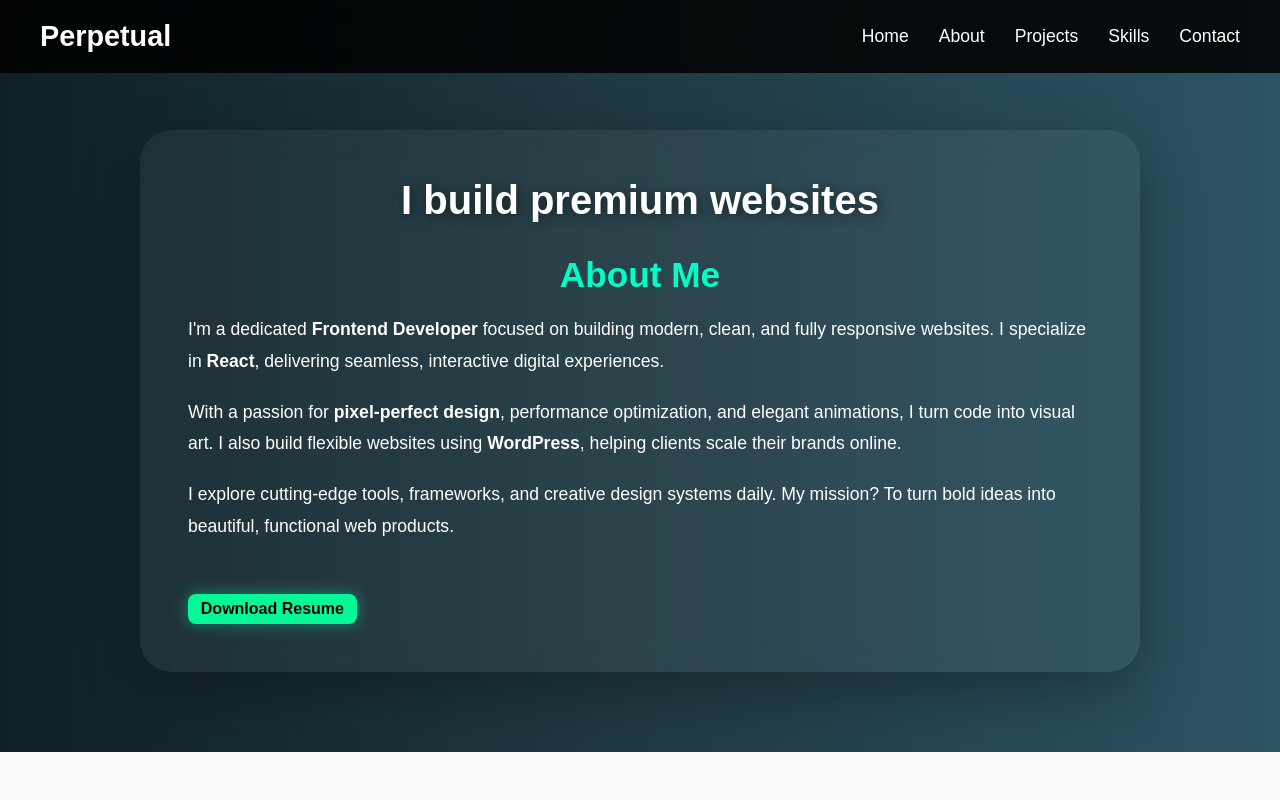
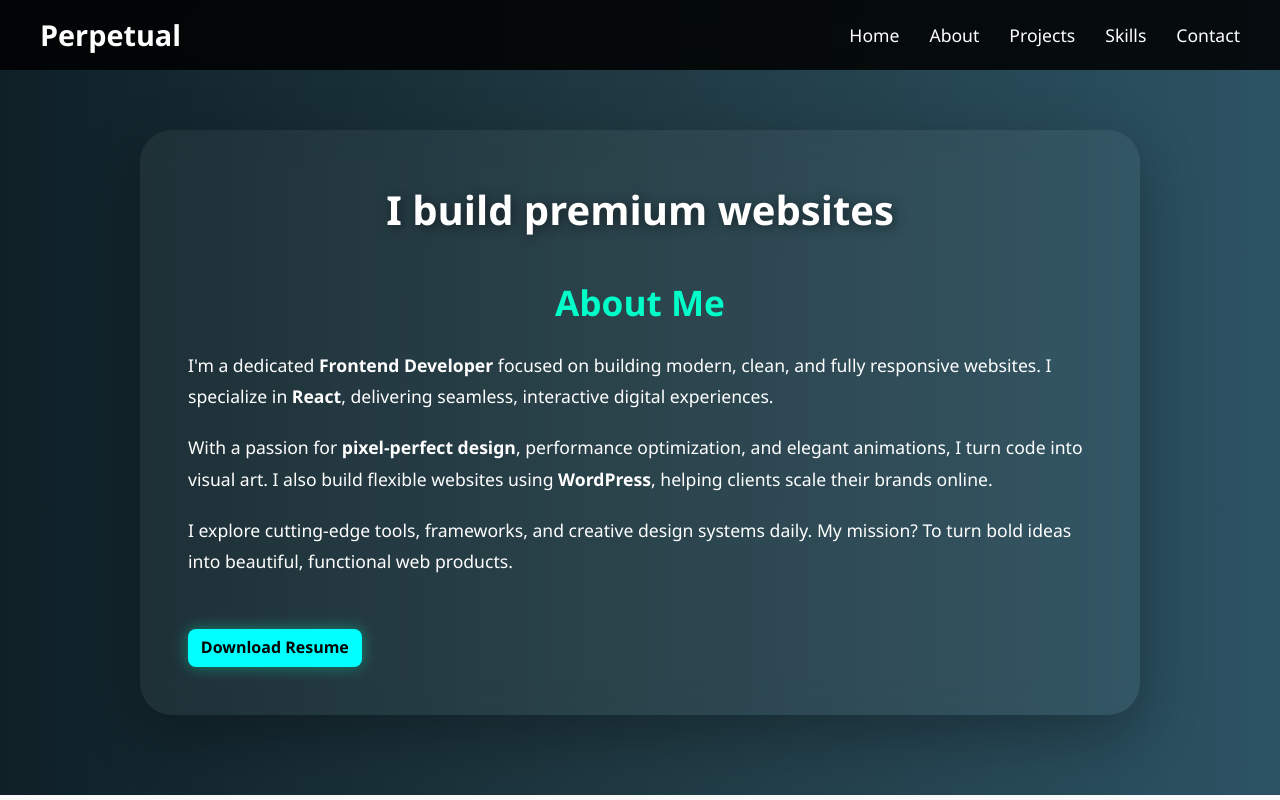
Before and after one commit to Perpetualisi/Perpetual_portfolio, a React (Vite) app: page /about in a window 1280 px wide. Built offline with nearby package versions, Linux system fonts and the light colour scheme.

Commit message:
Update Navbar, Projects, and global styles

```diff
--- a/src/Components/Navbar/Navbar.css
+++ b/src/Components/Navbar/Navbar.css
@@ -7,6 +7,7 @@
 .navbar {
   position: fixed;
   width: 100%;
+  height: 70px;
   padding: 20px 40px;
   top: 0;
   left: 0;
--- a/src/Components/Projects/Projects.css
+++ b/src/Components/Projects/Projects.css
@@ -1,10 +1,8 @@
 .projects-section {
   background-color: #0a0a23;
   color: white;
-  margin-top: 10px;
   padding: 4rem 2rem;
   overflow: hidden;
-  height: 100vh;
 }
 
 .projects-title {
@@ -51,7 +49,7 @@
 
 .btn {
   margin-right: 0.5rem;
-  background: #06f796;
+  background: #00ffff;
   color: black;
   padding: 0.4rem 0.8rem;
   text-decoration: none;
--- a/src/index.css
+++ b/src/index.css
@@ -1,7 +1,19 @@
-html,body{
-    width: 100%;
-    height: 100%;
-    margin: 0px;
-    padding: 0px;
-    overflow-x: hidden;
+* {
+  margin: 0;
+  padding: 0;
+  box-sizing: border-box;
 }
+
+html {
+  scroll-behavior: smooth;
+  font-size: 16px;
+}
+
+body {
+  width: 100%;
+  min-height: 100vh;
+  font-family: 'Segoe UI', Tahoma, Geneva, Verdana, sans-serif;
+  line-height: 1.6;
+  background-color: #fff;
+  color: #111;
+}
```
